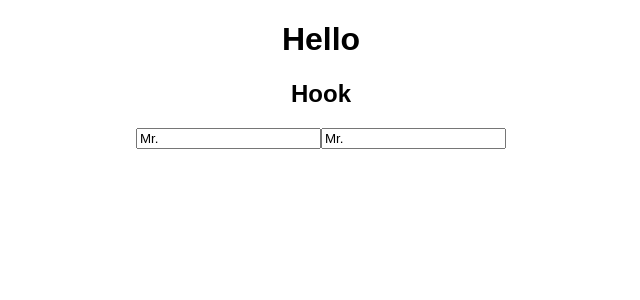
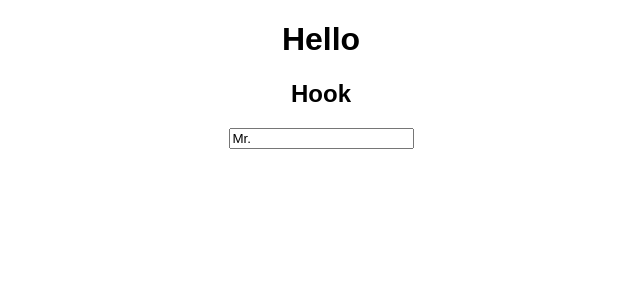
Before and after one commit to tldms0327/react-hooks, a React (Create React App) app: page / in a window 1280 px wide. Shown: the top 300 px of the page, without its empty margins (319-959 px from the left). Built offline with nearby package versions, Linux system fonts and the light colour scheme.

Commit message:
add: useInput ver.2 validator

```diff
--- a/src/index.js
+++ b/src/index.js
@@ -4,7 +4,7 @@
 import "./styles.css";
 
 //update an iniput
-const useInput = (initialValue) => {
+const useInput = (initialValue, validator) => {
   const [value, setValue] = useState(initialValue);
 
   //function
@@ -12,21 +12,29 @@
     const {
       target: { value }
     } = event;
-    setValue(value);
+    let willUpdate = true;
+    //validator로서 함수가 들어왔을 때만 동작
+    if (typeof validator === "function") {
+      willUpdate = validator(value);
+    }
+    if (willUpdate) {
+      setValue(value);
+    }
     console.log(event.target);
   };
   return { value, onChange };
 };
 
 const App = () => {
-  //Mr.가 useInput내로 전달
-  const name = useInput("Mr.");
+  //bool을 리턴하는 함수 정의
+  const maxLen = (value) => value.length <= 10;
+
+  const name = useInput("Mr.", maxLen);
 
   return (
     <div className="App">
       <h1> Hello </h1>
       <h2> Hook </h2>
-      <input placeholder="Name" value={name.value} onChange={name.onChange} />
       {/* ...을 쓰면 원소의 모든 내용을 unpacking */}
       <input placeholder="Name" {...name} />
     </div>
```
